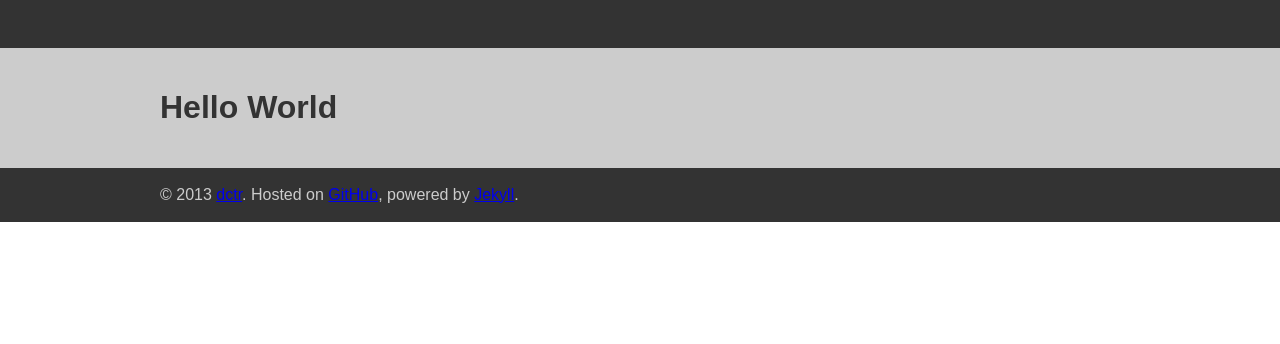
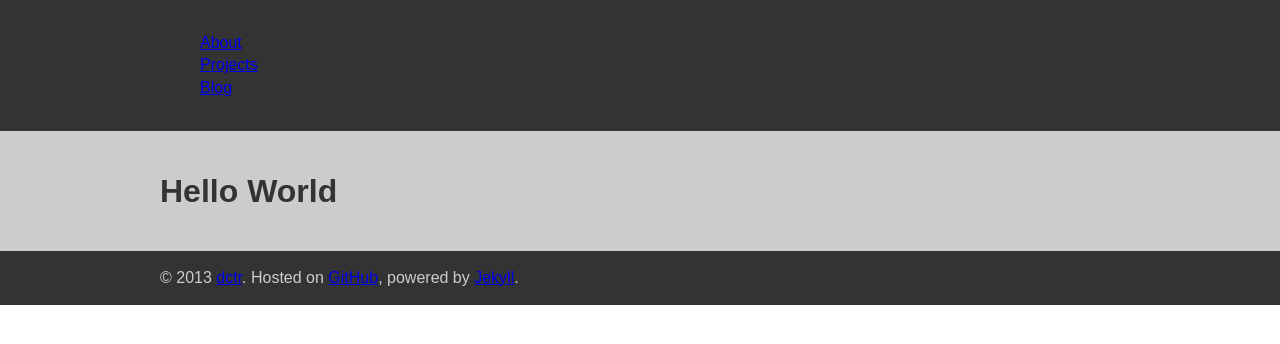
Before and after one commit to dctr/dctr.github.io, a Jekyll site: the page built from index.md, in a window 1280 px wide. Shown: the top 344 px of the page. Built offline with Jekyll 4.4.1, drawn with Linux system fonts in a browser that asks for light colours.

Commit message:
Added nav

```diff
--- a/_layouts/default.html
+++ b/_layouts/default.html
@@ -17,7 +17,9 @@
     <header>
       <nav>
         <ul>
-          <li></li>
+          <li><a href="/about">About</a></li>
+          <li><a href="/projects">Projects</a></li>
+          <li><a href="/blog">Blog</a></li>
         </ul>
       </nav>
     </header>
```
